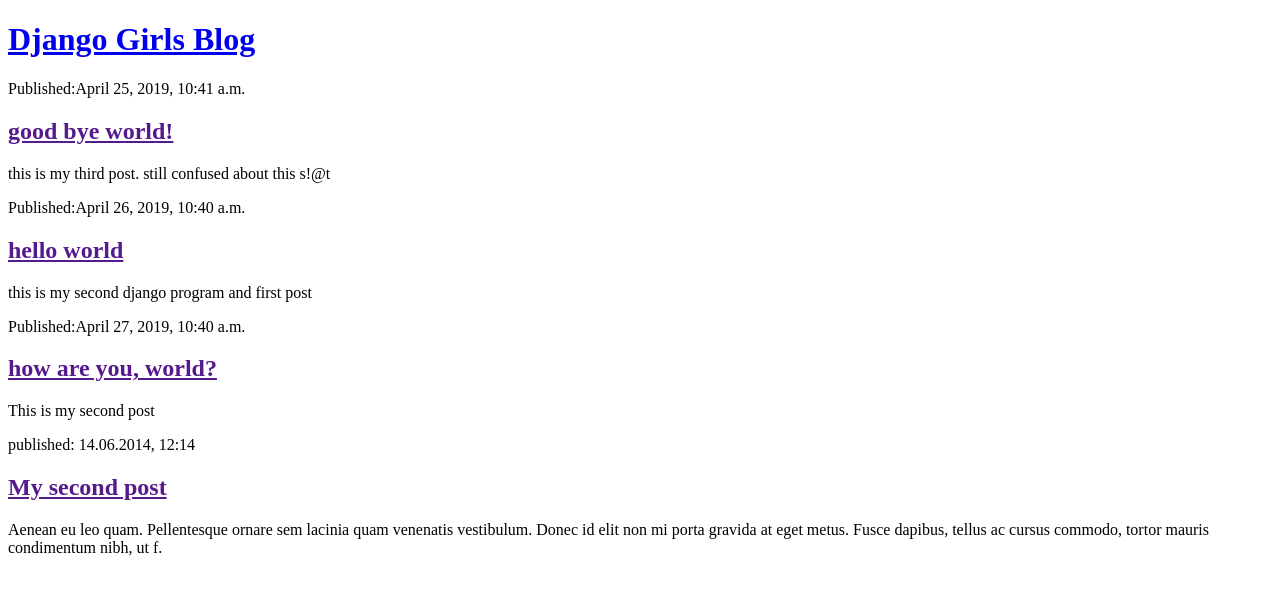
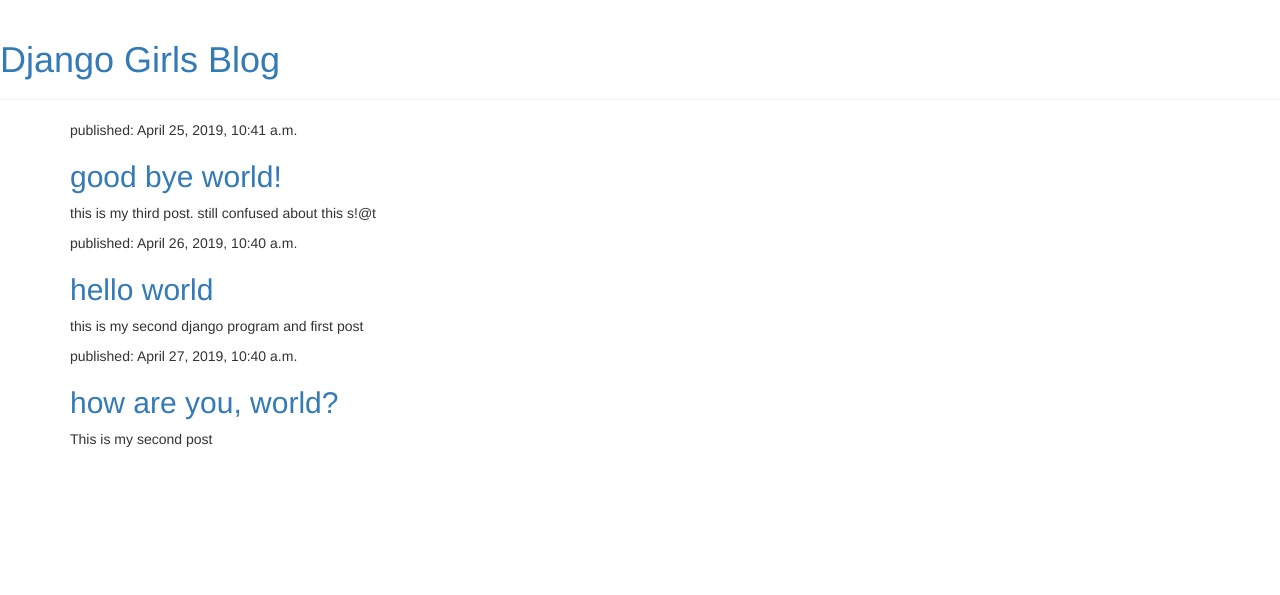
Before and after one commit to camilo1rp/blog, a Django app: page / in a window 1280 px wide. Shown: the top 595 px of the page. Run offline with Django 3.2, Linux system fonts and the light colour scheme; data comes from the database, SQL or seed files in the repository; both versions use the stored data as it was after the commit; some libraries are stand-ins or nearby versions.

Commit message:
Tutorial girls part 4

```diff
--- a/blog/myblog/templates/myblog/post_list.html
+++ b/blog/myblog/templates/myblog/post_list.html
@@ -1,27 +1,31 @@
-<!DOCTYPE html>
+{% load static %}
 <html>
     <head>
         <title>Django Girls blog</title>
+        <link rel="stylesheet" href="//maxcdn.bootstrapcdn.com/bootstrap/3.2.0/css/bootstrap.min.css">
+        <link rel="stylesheet" href="//maxcdn.bootstrapcdn.com/bootstrap/3.2.0/css/bootstrap-theme.min.css">
+        <link href="//fonts.googleapis.com/css?family=Lobster&subset=latin,latin-ext" rel="stylesheet" type="text/css">
+        <link rel="stylesheet" href="{% static 'css/blog.css' %}">
     </head>
     <body>
-        <div>
+        <div class="page-header">
             <h1><a href="/">Django Girls Blog</a></h1>
         </div>
 
-        <div>
-            {% for post in posts %}
-                <div>
-                    <p>Published:{{ post.published_date }}</p>
+        <div class="content container">
+            <div class="row">
+                <div class="col-md-8">
+                {% for post in posts %}
+                <div class="post">
+                    <div class="date">
+                        <p>published: {{ post.published_date }}</p>
+                    </div>
                     <h2><a href="">{{ post.title }}</a></h2>
                     <p>{{ post.text|linebreaksbr }}</p>
                 </div>
-            {% endfor %}
+                {% endfor %}
         </div>
-
-        <div>
-            <p>published: 14.06.2014, 12:14</p>
-            <h2><a href="">My second post</a></h2>
-            <p>Aenean eu leo quam. Pellentesque ornare sem lacinia quam venenatis vestibulum. Donec id elit non mi porta gravida at eget metus. Fusce dapibus, tellus ac cursus commodo, tortor mauris condimentum nibh, ut f.</p>
-        </div>
+    </div>
+</div>
     </body>
 </html>
```
Also changed, not shown: blog/myblog/static/css/myblog.css (added, +46 -0 lines), blog/db.sqlite3, 1 other file.
